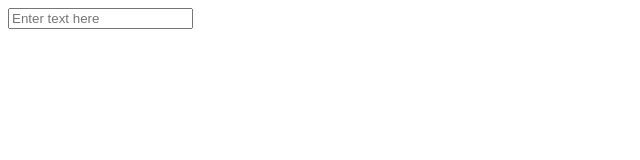
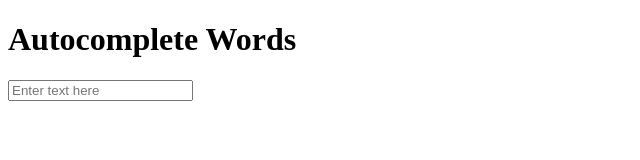
Before and after one commit to FACN1/week4-D-REEM-TEAM, a plain HTML site: page public/index.html in a window 1280 px wide. Shown: the whole page, without its empty margins (0-640 px from the left). Drawn offline with Linux system fonts and the light colour scheme.

Commit message:
Move form into header element and import Roboto font

```diff
--- a/public/index.html
+++ b/public/index.html
@@ -5,12 +5,16 @@
         <meta charset="utf-8">
         <meta name="viewport" content="width=device-width, initial-scale=1.0">
         <link rel="stylesheet" href="./main.css">
+        <link rel="stylesheet" href="https://fonts.googleapis.com/css?family=Roboto">
         <title>Autocomplete Words</title>
     </head>
     <body>
-        <form id="autoCompleteForm" action="./" method="post">
-            <input id="autoCompleteInput" type="text" placeholder="Enter text here" name="" value="">
-            <!-- Stretch goal: no javascript - <input type="submit" value="Submit"> -->
-        </form>
+        <header>
+            <h1>Autocomplete Words</h1>
+            <form class="auto-complete-form" id="autoCompleteForm" action="./" method="post">
+                <input id="autoCompleteInput" type="text" placeholder="Enter text here" name="" value="">
+                <!-- Stretch goal: no javascript - <input type="submit" value="Submit"> -->
+            </form>
+        </header>
     </body>
 </html>
```
